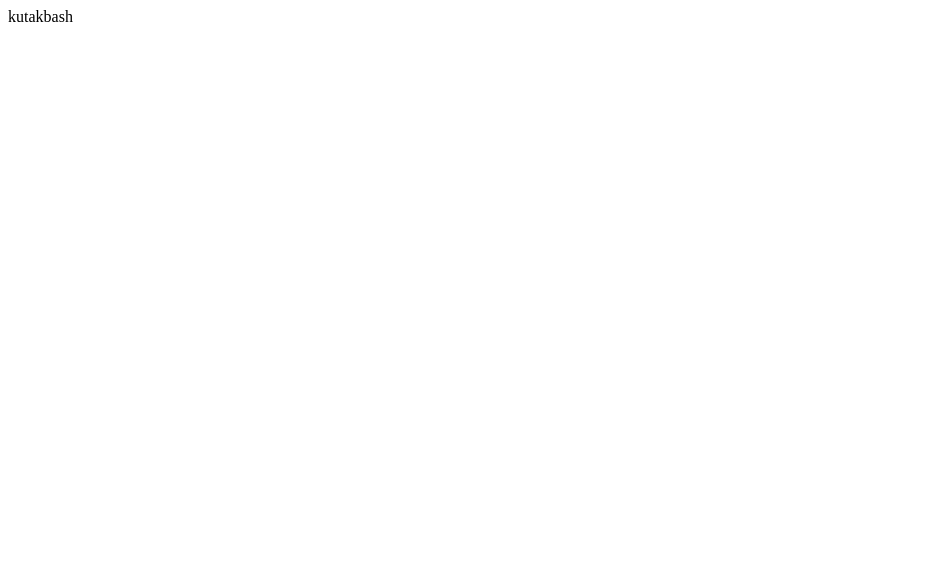
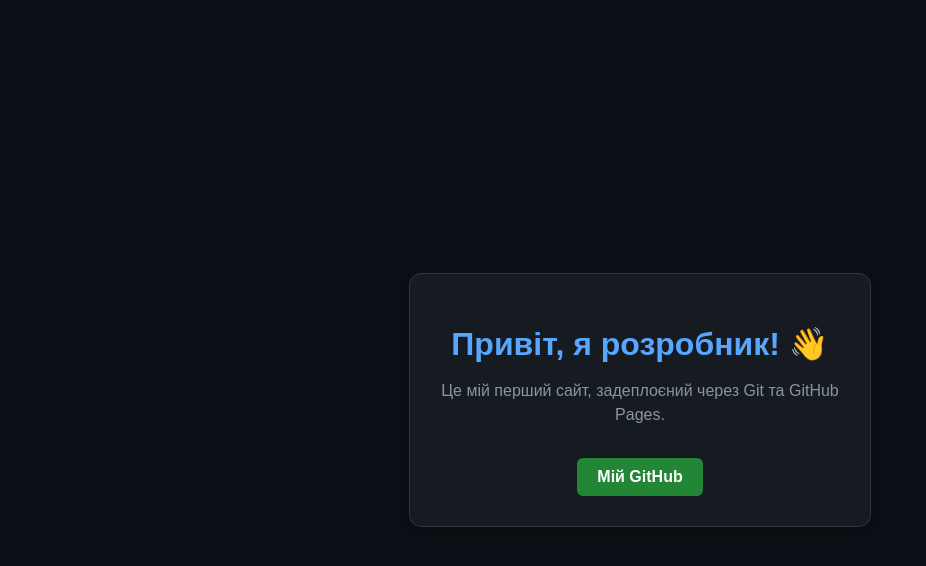
Before and after one commit to suhach02/William-Music, a plain HTML site: page index.html in a window 1280 px wide. Shown: the whole page, without its empty margins (0-926 px from the left). Drawn offline with Linux system fonts and the light colour scheme.

Commit message:
Create initial portfolio webpage in index.html
Added a simple portfolio webpage with styling and a GitHub link.

```diff
--- a/index.html
+++ b/index.html
@@ -1 +1,49 @@
-kutakbash
+<!DOCTYPE html>
+<html lang="uk">
+<head>
+    <meta charset="UTF-8">
+    <meta name="viewport" content="width=device-width, initial-scale=1.0">
+    <title>Моє Портфоліо</title>
+    <style>
+        body {
+            font-family: Arial, sans-serif;
+            background-color: #0d1117;
+            color: #c9d1d9;
+            display: flex;
+            justify-content: center;
+            align-items: center;
+            height: 100vh;
+            margin: 0;
+        }
+        .card {
+            background-color: #161b22;
+            padding: 30px;
+            border-radius: 12px;
+            box-shadow: 0 4px 20px rgba(0,0,0,0.5);
+            text-align: center;
+            max-width: 400px;
+            border: 1px solid #30363d;
+        }
+        h1 { color: #58a6ff; margin-bottom: 10px; }
+        p { color: #8b949e; line-height: 1.5; }
+        .btn {
+            display: inline-block;
+            margin-top: 15px;
+            padding: 10px 20px;
+            background-color: #238636;
+            color: white;
+            text-decoration: none;
+            border-radius: 6px;
+            font-weight: bold;
+        }
+        .btn:hover { background-color: #2ea043; }
+    </style>
+</head>
+<body>
+    <div class="card">
+        <h1>Привіт, я розробник! 👋</h1>
+        <p>Це мій перший сайт, задеплоєний через Git та GitHub Pages.</p>
+        <a href="https://github.com" class="btn">Мій GitHub</a>
+    </div>
+</body>
+</html>
```
